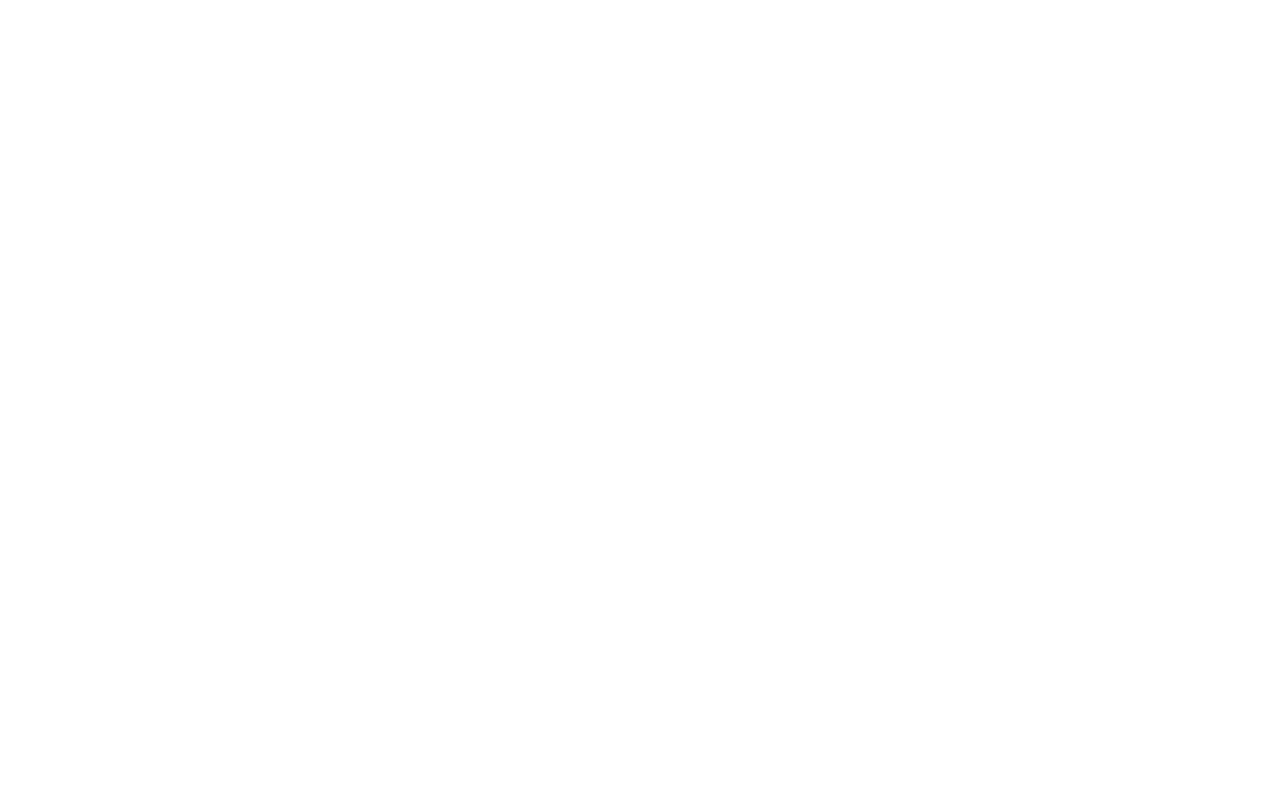
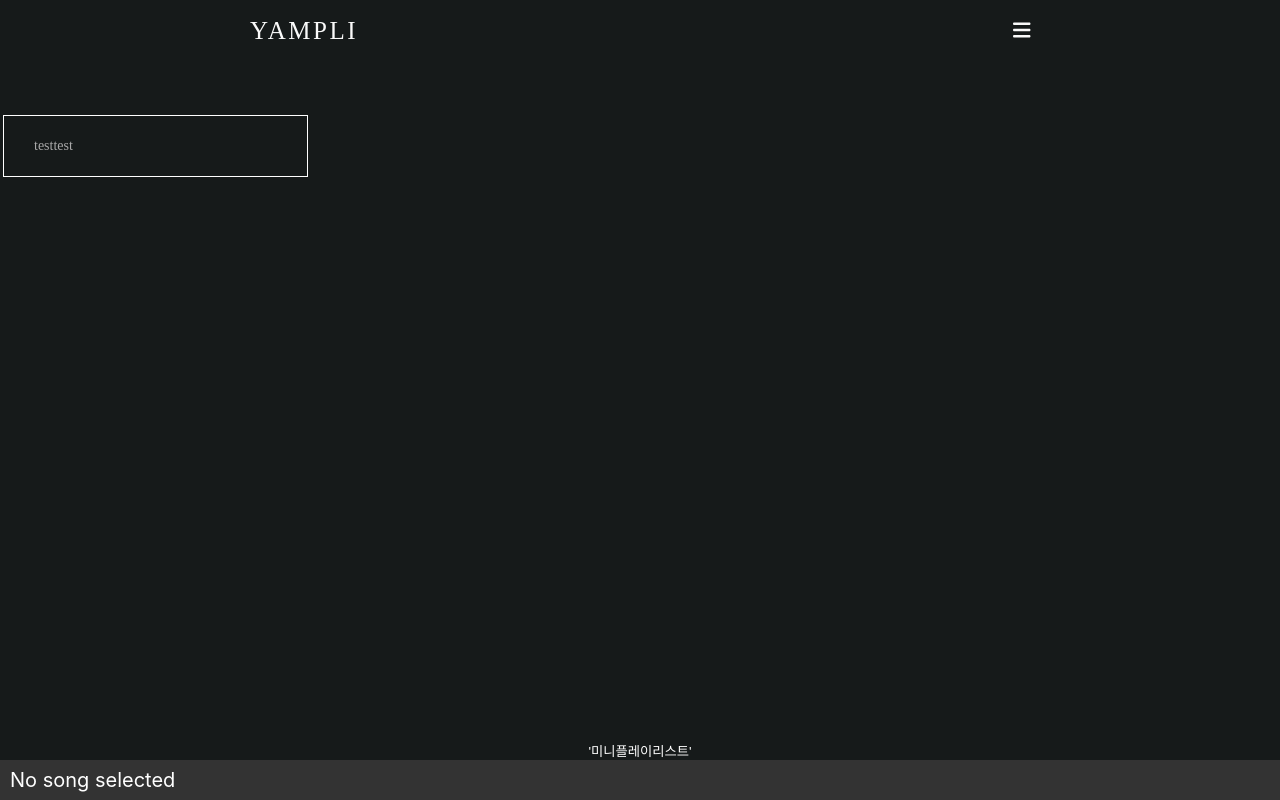
Before and after one commit to YAMPLI/yampli_client, a React (Create React App) app: page /test in a window 1280 px wide. Before the commit this address had no page. Built offline with nearby package versions, Linux system fonts and the light colour scheme; a web font is replaced by a local one.

Commit message:
input 컴포넌트 추가

```diff
--- a/src/App.jsx
+++ b/src/App.jsx
@@ -12,13 +12,14 @@
 import KakaoCallback from './pages/KakaoCallback';
 import Layout from './layout/Layout';
 import GlobalModalContainer from './components/modal/GlobalModalContainer';
-
+import Test from './test';
 function App() {
   return (
     <ThemeProvider theme={theme}>
       <GlobalModalContainer />
       <Routes>
         <Route path="/" element={<Layout />}>
+          <Route path="/test" element={<Test />} />
           <Route path="/" element={<LoginPage />} />
           <Route path="/home" element={<Home />} />
           <Route path="/group" element={<Group />} />
--- /dev/null
+++ b/src/components/common/Input.jsx
@@ -0,0 +1,47 @@
+import React from 'react';
+import styled from 'styled-components';
+
+const Input = ({ inputRef, value, onChange, ...props }) => {
+  return (
+    <InputStyle {...props} ref={inputRef} value={value} onChange={onChange} />
+  );
+};
+
+Input.defaultProps = {
+  padding: '0px', // 와이어프레임의 정확한 크기를 유지하기 위해 패딩을 0으로 설정
+  margin: '3px',
+  borderR: '0px', // 와이어프레임에 따라 보더 반경이 없으므로 0으로 설정
+  border: '1px solid',
+  bg: 'transparent',
+  ts: '.2s ease', // 전환 효과 걸리는 시간 2초, ease: 타이밍 함수. 시작과 끝의 느린 속도.
+  w: '305px', // 와이어프레임에 지정된 너비
+  h: '25px', // 와이어프레임에 지정된 높이
+  //   fontsize: '14px', // 텍스트 크기
+  onChange: () => {}, // 함수 이름 수정
+};
+
+const InputStyle = styled.input`
+  ${(props) => props.theme.FlexCenter};
+
+  width: ${(props) => props.w};
+  height: ${(props) => props.h};
+  font-size: ${(props) => props.fontsize};
+
+  //기본 값
+  padding: ${(props) => props.padding};
+  margin: ${(props) => props.margin};
+  border-radius: ${(props) => props.borderR};
+  border: ${(props) => props.border};
+  background-color: ${(props) => props.bg};
+  transition: ${(props) => props.ts};
+  color: ${(props) => props.color};
+  ${(props) => props.theme.Font('small')}
+
+  // 플레이스홀더 스타일
+  ::placeholder {
+    color: #a9a9a9; // 예시 값, 실제 스타일에 맞게 조정 필요
+    font-size: ${(props) => props.size};
+  }
+`;
+
+export default Input;
--- /dev/null
+++ b/src/test.jsx
@@ -0,0 +1,31 @@
+import React, { useEffect, useState } from 'react';
+import { useLocation, useNavigate } from 'react-router-dom';
+import Input from './components/common/Input';
+import styled from 'styled-components';
+
+const test = () => {
+  const [phone, setPhone] = useState('');
+  const handleValue = (e) => {
+    setPhone(e.target.value);
+  };
+  return (
+    <StyledInput
+      type="text"
+      value={phone}
+      onChange={handleValue}
+      maxLength={10}
+      placeholder="testtest"
+      marginTop="55px"
+    ></StyledInput>
+  );
+};
+
+export default test;
+
+const StyledInput = styled(Input).attrs({
+  color: 'white',
+  borderR: 0,
+  padding: '30px',
+})`
+  margin-top: 55px;
+`;
```
